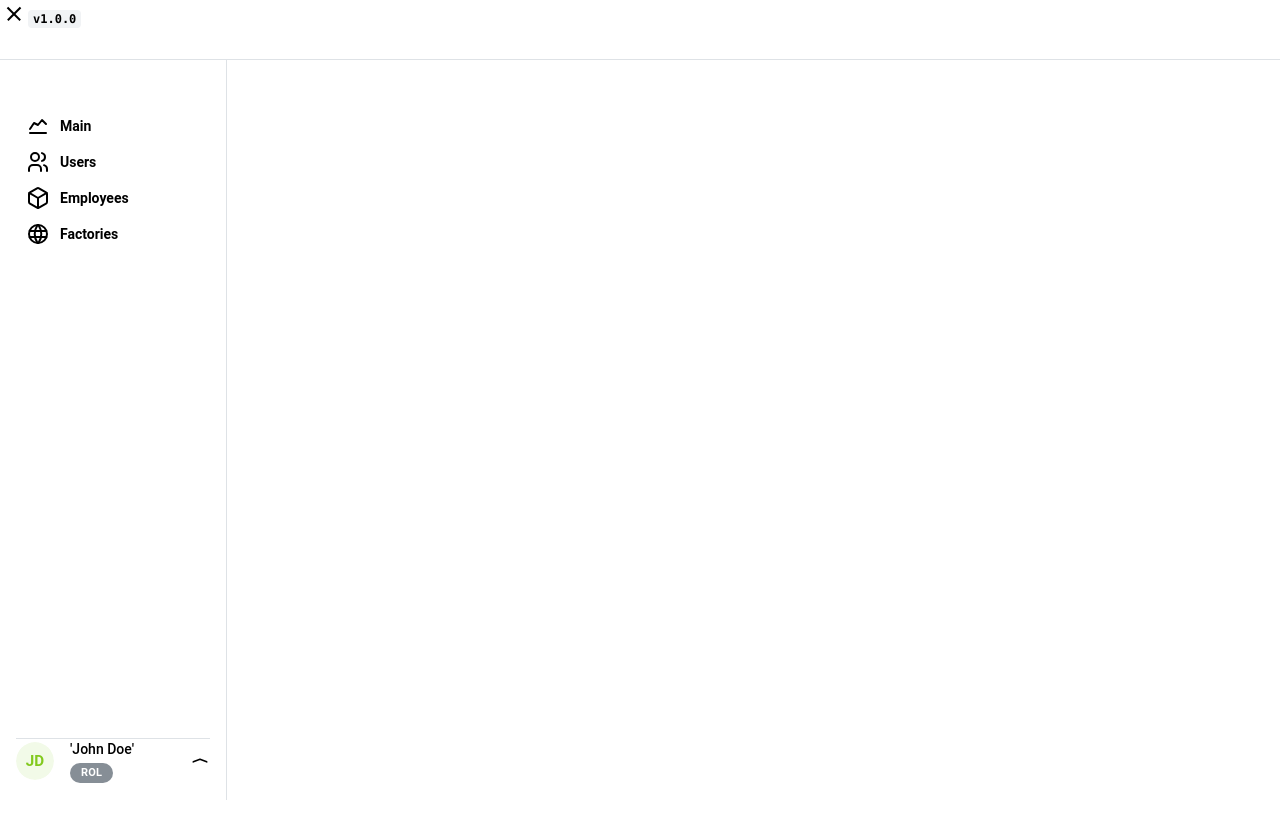
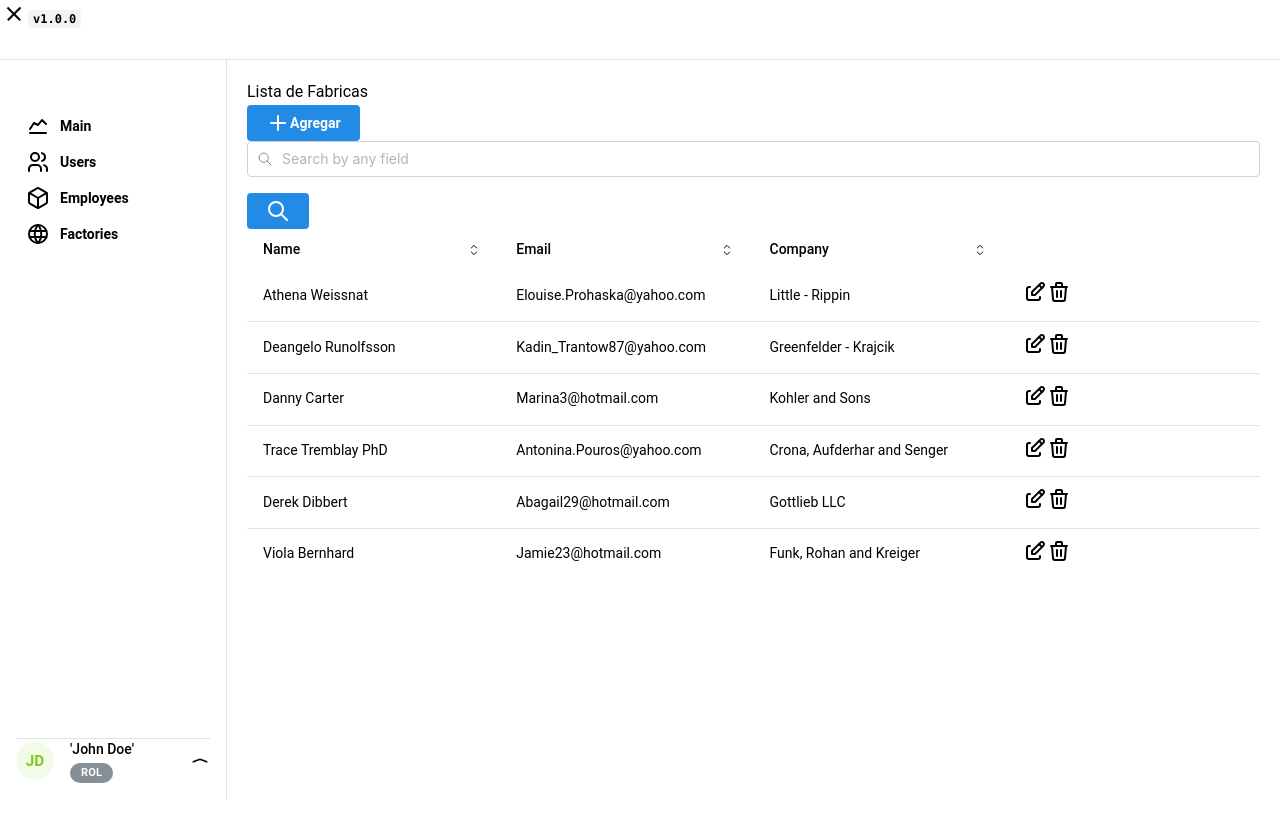
Before and after one commit to 24majo/app, a React (Create React App) app: page /dashboard in a window 1280 px wide. Built offline with nearby package versions, Linux system fonts and the light colour scheme.

Commit message:
feat: add data table to main

```diff
--- a/src/principal/dashboard.tsx
+++ b/src/principal/dashboard.tsx
@@ -1,8 +1,6 @@
-import { Container, Button, Checkbox, Title, Text } from '@mantine/core'
+import { Container, Button, Checkbox, Title, Text, AppShell } from '@mantine/core'
 import {Lateral} from '../components/navbar'
-// import Redirection from '../components/redirections'
-// import NotFound from '../components/notFound'
-import { useNavigate } from 'react-router-dom'
+import { TableContent } from '../components/content_table';
 import '../styles/Dashboard.css'
 
 function Dashboard(){
@@ -10,7 +8,11 @@ function Dashboard(){
         <div className='principal'>
             <Lateral />
             <div className='content'>
-
+                <AppShell>
+                    <AppShell.Main>
+                        <TableContent/>
+                    </AppShell.Main>
+                </AppShell>
             </div>
         </div>
     );
```
